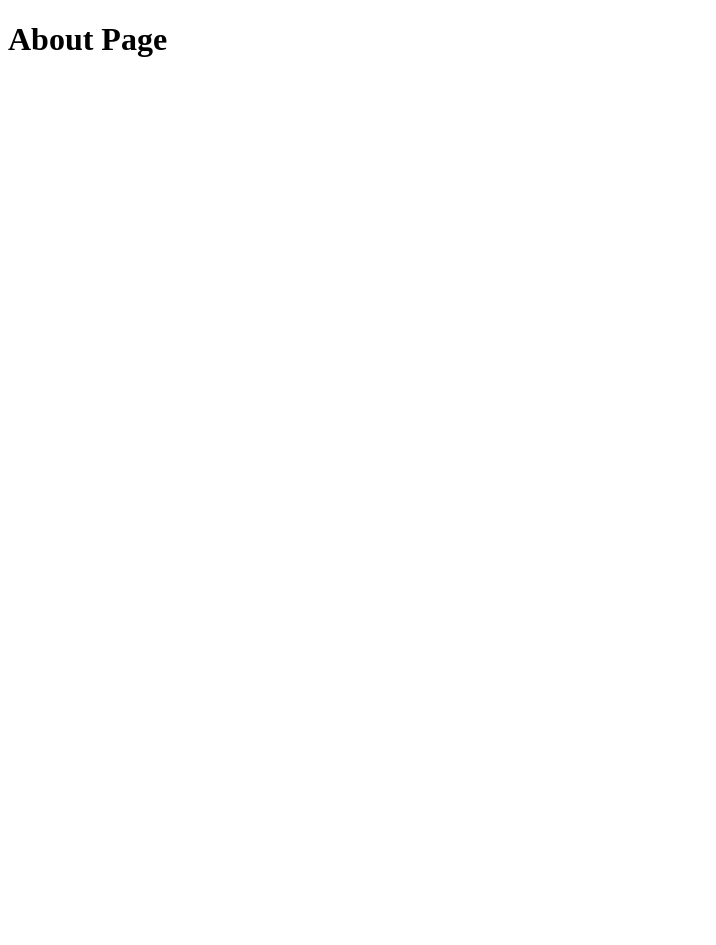
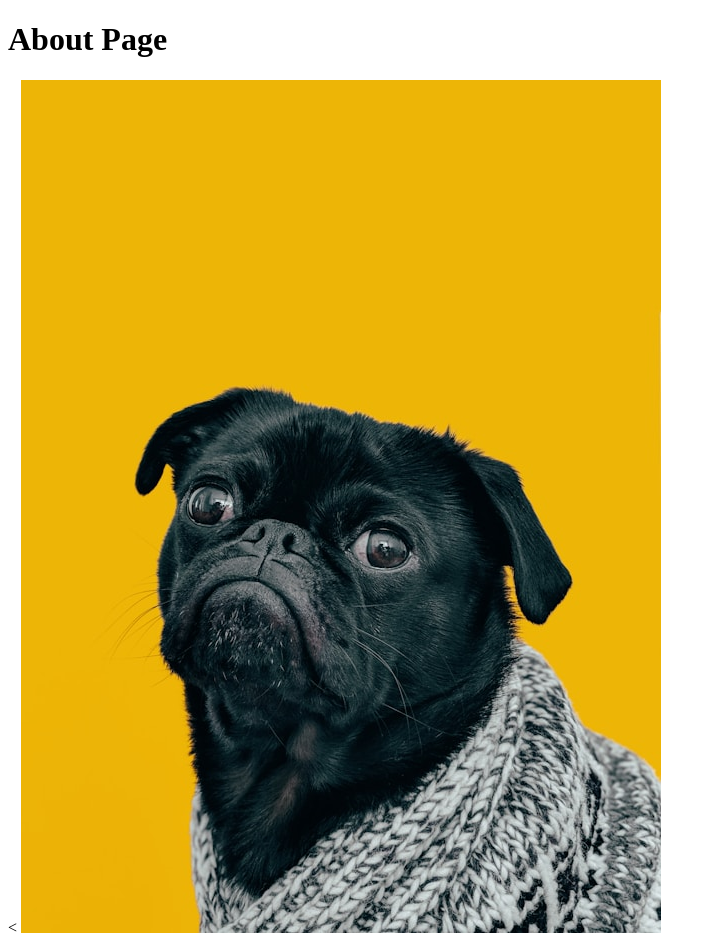
Before and after one commit to Arthurmystic/odin-links-and-images, a plain HTML site: page pages/about.html in a window 1280 px wide. Shown: the whole page, without its empty margins (0-716 px from the left). Before the commit the page ends 800 px from the top, so only its background shows below. Drawn offline with Linux system fonts and the light colour scheme.

Commit message:
adding image to the about page

```diff
--- a/pages/about.html
+++ b/pages/about.html
@@ -7,5 +7,8 @@
 </head>
 <body>
    <h1>About Page</h1>
+   <!-- below adding image. This 'about.html' page is in the pages folder. the images is in the images folder. so -->
+    <<!-- we have to go up to the parent folder (with ../) and then nav into the images folder -->
+   <img src="../images/dog.jpg"
 </body>
 </html>
```
